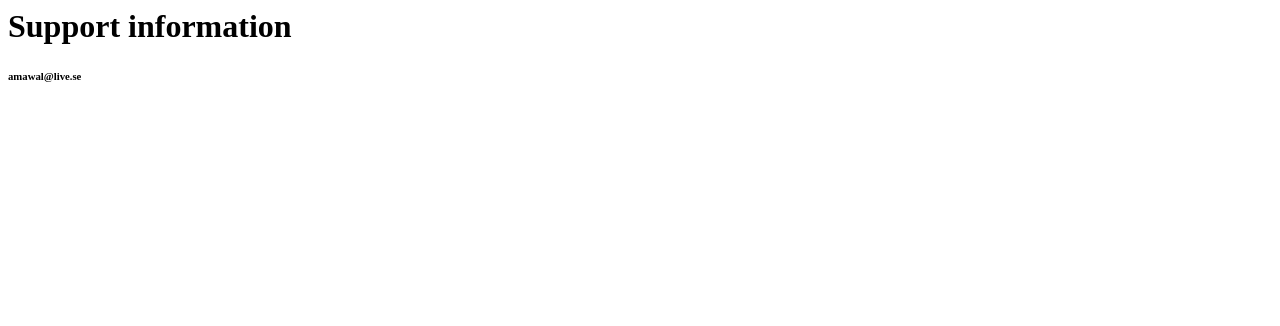
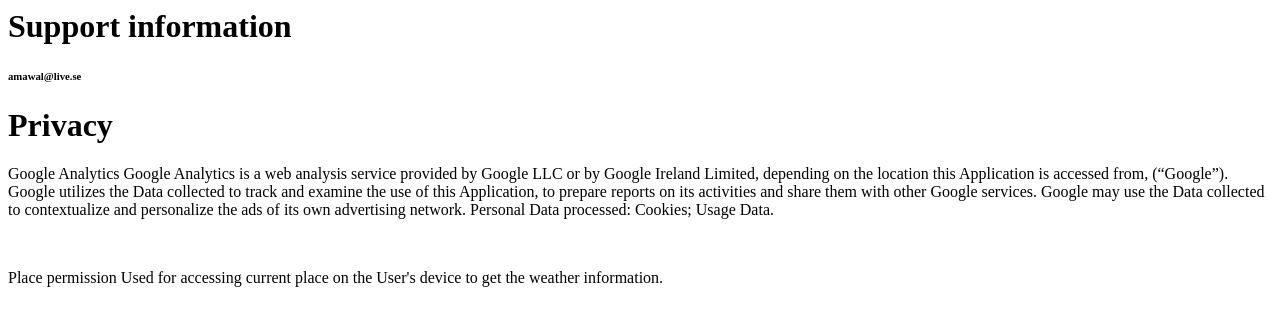
Before and after one commit to amad04/IWeatherPage, a plain HTML site: page index.html in a window 1280 px wide. Drawn offline with Linux system fonts and the light colour scheme.

Commit message:
Update index.html

```diff
--- a/index.html
+++ b/index.html
@@ -1,4 +1,16 @@
 <body>
     <h1>Support information</h1>
     <h6>amawal@live.se</h6>
+
+    <h1> Privacy</h1>
+    <p>
+Google Analytics
+Google Analytics is a web analysis service provided by Google LLC or by Google Ireland Limited, depending on the location this Application is accessed from, (“Google”). Google utilizes the Data collected to track and examine the use of this Application, to prepare reports on its activities and share them with other Google services.
+Google may use the Data collected to contextualize and personalize the ads of its own advertising network.
+Personal Data processed: Cookies; Usage Data.
+</p>
+    <br>
+    <p> Place permission
+        Used for accessing current place on the User's device to get the weather information.
+    </p>
 </body>
```
